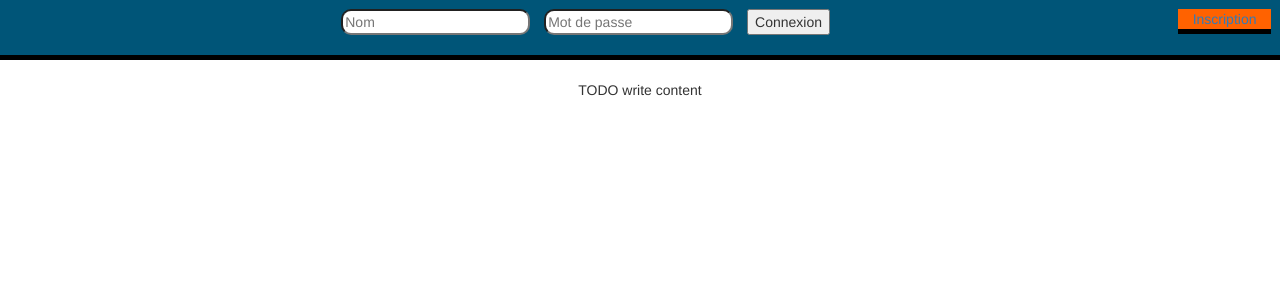
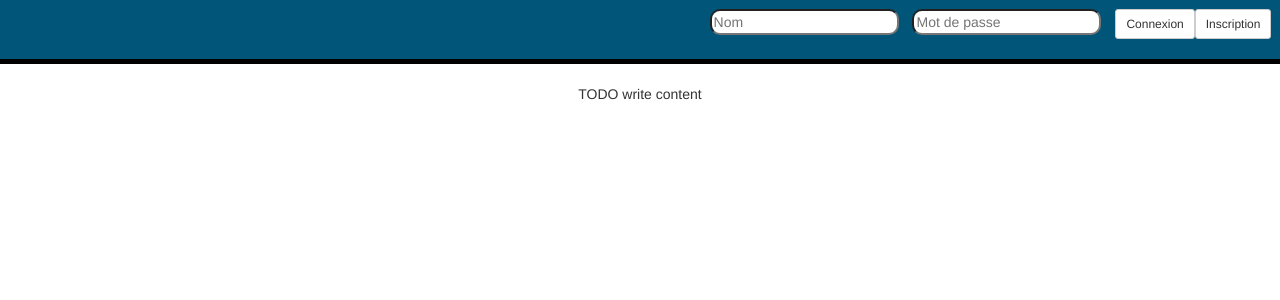
Before and after one commit to Etalon52170/Double-projetweb, a PHP site: page /prototype/accueil.html in a window 1280 px wide. Shown: the top 300 px of the page. Run offline with PHP 8.4, Linux system fonts and the light colour scheme.

Commit message:
class right-co

```diff
--- a/projetweb/prototype/CascadeStyleSheet.css
+++ b/projetweb/prototype/CascadeStyleSheet.css
@@ -32,27 +32,18 @@ header{
   overflow: hidden;
 }
 
-#inscription{
-  float: right;
-  display: inline-block;
-  margin-left: 15px;
-  background-color: #FF6200;
-  border-bottom: solid 5px;
-  border-color: #000;
-  padding-right: 15px;
-  padding-left: 15px;
+.right-co
+{
+    display: inline-block;
+    float: right;
 }
 
-#login
+form
 {
 
 }
 
-#login>div
-{
-}
-
-#login>div>input
+#login>input
 {
     border-radius: 10px;
     margin-right: 10px;
--- a/projetweb/prototype/accueil.html
+++ b/projetweb/prototype/accueil.html
@@ -15,17 +15,19 @@ and open the template in the editor.
     </head>
     <body>
         <header>
-            <div id='inscription'>
-                <a href = 'blog.php?a=inscription'>Inscription</a>
+            <div class = 'right-co'>
+                <button class="btn btn-sm btn-default" type="button">Inscription</button>
             </div>
-            <form id='login' action='auth.php' method='post'>
-
-                <div id= identification >
+            <div class='right-co'>
+                <form id='login' action='auth.php' method='post'>
                     <input type='text' name='nom' placeholder= 'Nom' required/>
                     <input type='password' name='pwd' placeholder= 'Mot de passe' required/>
-                    <button type='submit'>Connexion</button>
-                </div>
-            </form>
+                    <button class="btn btn-sm btn-default" type="button">Connexion</button>
+                </form>
+            </div>
+
+
+
         </header>
         <div>TODO write content</div>
 
```
